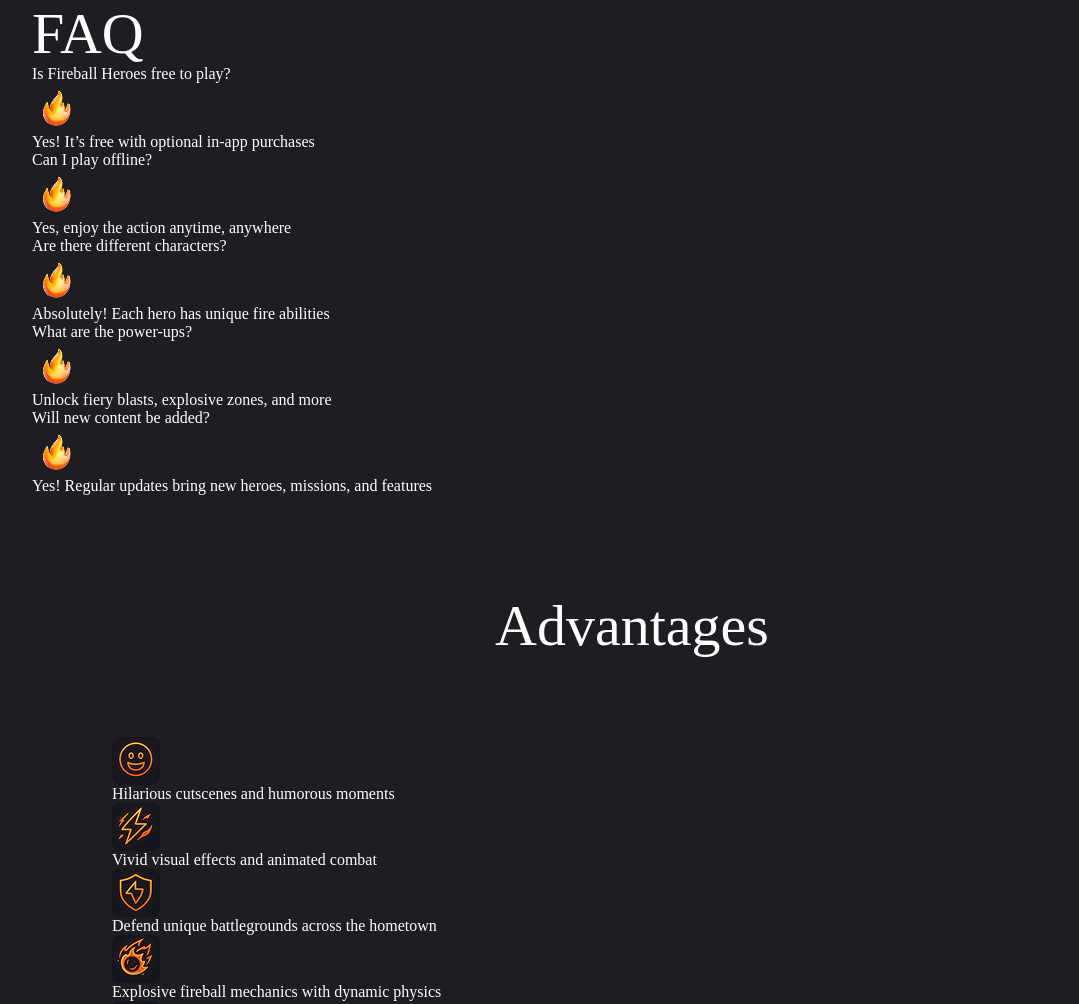
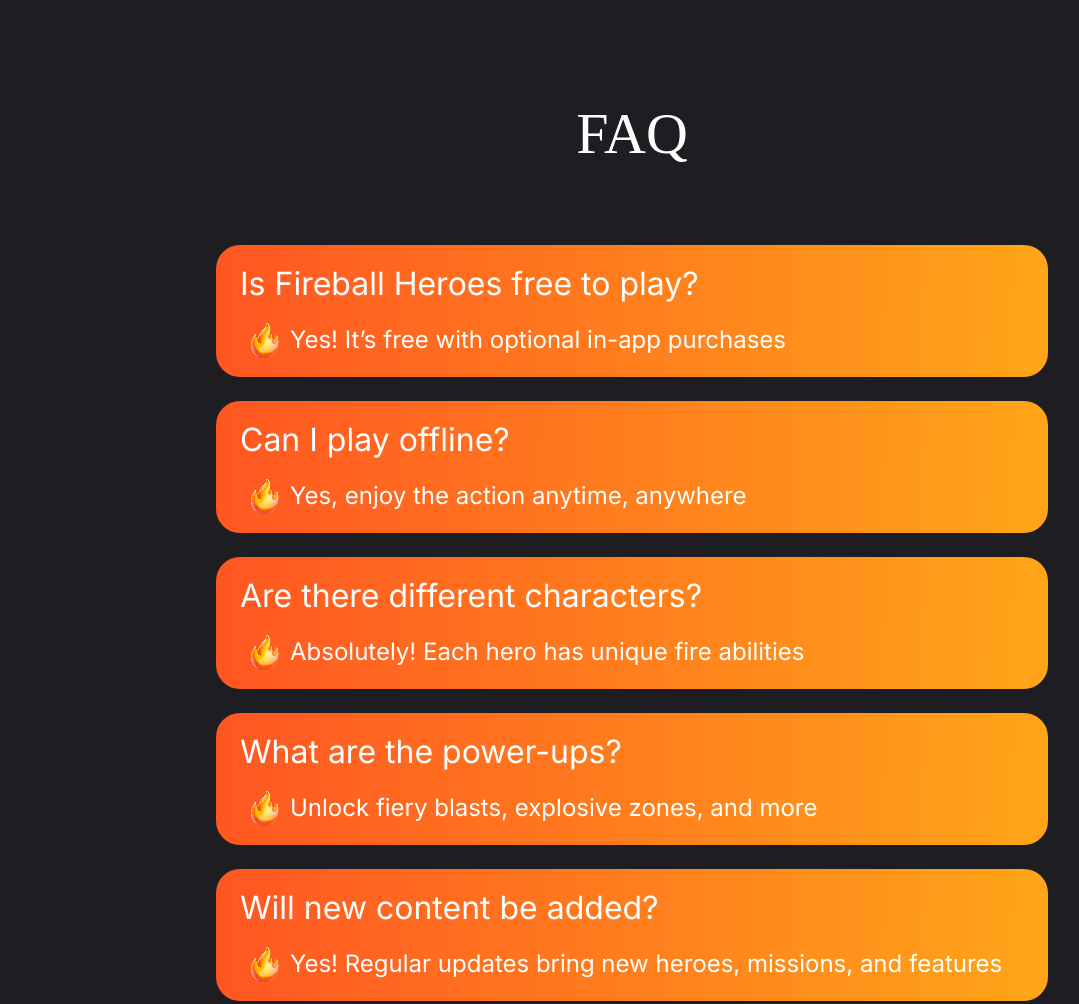
Before and after one commit to diagnoz8/stp-8888, a website built with Vite: page src/index.html in a window 1280 px wide. Shown: the part 4614-5618 px from the top of the page, without its empty margins (8-1087 px from the left). Built offline with nearby package versions, Linux system fonts and the light colour scheme; a web font is replaced by a local one.

Commit message:
faq done

```diff
--- a/src/partials/faq.html
+++ b/src/partials/faq.html
@@ -1,10 +1,12 @@
 <section id="faq" data-section="faq">
   <h2 data-font="h2">FAQ</h2>
-  <ul>
-    <li>
-      <div>
-        <p>Is Fireball Heroes free to play?</p>
-        <picture>
+  <ul data-list="faq">
+    <li data-box="faq">
+      <p data-font="body-medium" data-el="question-p">
+        Is Fireball Heroes free to play?
+      </p>
+      <div data-el="answer-block">
+        <picture data-el="fire-pic">
           <source
             media="(min-width: 1200px)"
             srcset="/img/faq/fire-desc.png 1x, /img/faq/fire-desc@2x.png 2x"
@@ -15,13 +17,15 @@
           />
           <img src="/img/faq/fire-desc.png" alt="little fire" loading="lazy" />
         </picture>
-        <p>Yes! It’s free with optional in-app purchases</p>
+        <p data-font="body-medium">
+          Yes! It’s free with optional in-app purchases
+        </p>
       </div>
     </li>
-    <li>
-      <div>
-        <p>Can I play offline?</p>
-        <picture>
+    <li data-box="faq">
+      <p data-font="body-medium" data-el="question-p">Can I play offline?</p>
+      <div data-el="answer-block">
+        <picture data-el="fire-pic">
           <source
             media="(min-width: 1200px)"
             srcset="/img/faq/fire-desc.png 1x, /img/faq/fire-desc@2x.png 2x"
@@ -32,13 +36,15 @@
           />
           <img src="/img/faq/fire-desc.png" alt="little fire" loading="lazy" />
         </picture>
-        <p>Yes, enjoy the action anytime, anywhere</p>
+        <p data-font="body-medium">Yes, enjoy the action anytime, anywhere</p>
       </div>
     </li>
-    <li>
-      <div>
-        <p>Are there different characters?</p>
-        <picture>
+    <li data-box="faq">
+      <p data-font="body-medium" data-el="question-p">
+        Are there different characters?
+      </p>
+      <div data-el="answer-block">
+        <picture data-el="fire-pic">
           <source
             media="(min-width: 1200px)"
             srcset="/img/faq/fire-desc.png 1x, /img/faq/fire-desc@2x.png 2x"
@@ -49,13 +55,17 @@
           />
           <img src="/img/faq/fire-desc.png" alt="little fire" loading="lazy" />
         </picture>
-        <p>Absolutely! Each hero has unique fire abilities</p>
+        <p data-font="body-medium">
+          Absolutely! Each hero has unique fire abilities
+        </p>
       </div>
     </li>
-    <li>
-      <div>
-        <p>What are the power-ups?</p>
-        <picture>
+    <li data-box="faq">
+      <p data-font="body-medium" data-el="question-p">
+        What are the power-ups?
+      </p>
+      <div data-el="answer-block">
+        <picture data-el="fire-pic">
           <source
             media="(min-width: 1200px)"
             srcset="/img/faq/fire-desc.png 1x, /img/faq/fire-desc@2x.png 2x"
@@ -66,13 +76,17 @@
           />
           <img src="/img/faq/fire-desc.png" alt="little fire" loading="lazy" />
         </picture>
-        <p>Unlock fiery blasts, explosive zones, and more</p>
+        <p data-font="body-medium">
+          Unlock fiery blasts, explosive zones, and more
+        </p>
       </div>
     </li>
-    <li>
-      <div>
-        <p>Will new content be added?</p>
-        <picture>
+    <li data-box="faq">
+      <p data-font="body-medium" data-el="question-p">
+        Will new content be added?
+      </p>
+      <div data-el="answer-block">
+        <picture data-el="fire-pic">
           <source
             media="(min-width: 1200px)"
             srcset="/img/faq/fire-desc.png 1x, /img/faq/fire-desc@2x.png 2x"
@@ -83,7 +97,9 @@
           />
           <img src="/img/faq/fire-desc.png" alt="little fire" loading="lazy" />
         </picture>
-        <p>Yes! Regular updates bring new heroes, missions, and features</p>
+        <p data-font="body-medium">
+          Yes! Regular updates bring new heroes, missions, and features
+        </p>
       </div>
     </li>
   </ul>
--- a/src/scss/faq.scss
+++ b/src/scss/faq.scss
@@ -0,0 +1,60 @@
+[data-section='faq'] {
+  padding: 40px 16px;
+  [data-font='h2'] {
+    margin-bottom: 24px;
+    text-align: center;
+  }
+  @media (min-width: $desktop) {
+    padding: 100px 184px;
+    [data-el='question-p'] {
+      @include font(32, 30);
+    }
+    p {
+      @include font(24, 24);
+    }
+    [data-font='h2'] {
+      margin-bottom: 80px;
+    }
+  }
+}
+// [data-list='faq'] {
+// }
+[data-box='faq'] {
+  width: 288px;
+  height: 118px;
+  background: $gradient;
+  border-radius: 24px;
+  margin-bottom: 24px;
+  padding: 15px;
+  display: flex;
+  flex-direction: column;
+  justify-content: space-between;
+  @media (min-width: $desktop) {
+    width: 832px;
+    height: 132px;
+    padding: 24px 0px 12px 24px;
+  }
+}
+// [data-el="question-p"]{
+
+// }
+[data-el='answer-block'] {
+  display: flex;
+  flex-direction: row;
+  align-items: flex-start;
+  p {
+    text-align: right;
+  }
+  @media (min-width: $desktop) {
+    align-items: center;
+    text-align: left;
+  }
+}
+[data-el='fire-pic'] {
+  width: 30px;
+  height: 30px;
+  @media (min-width: $desktop) {
+    width: 50px;
+    height: 50px;
+  }
+}
--- a/src/scss/styles.scss
+++ b/src/scss/styles.scss
@@ -9,3 +9,4 @@
 @import './advantages.scss';
 @import './features.scss';
 @import './htp.scss';
+@import './faq.scss';
```
